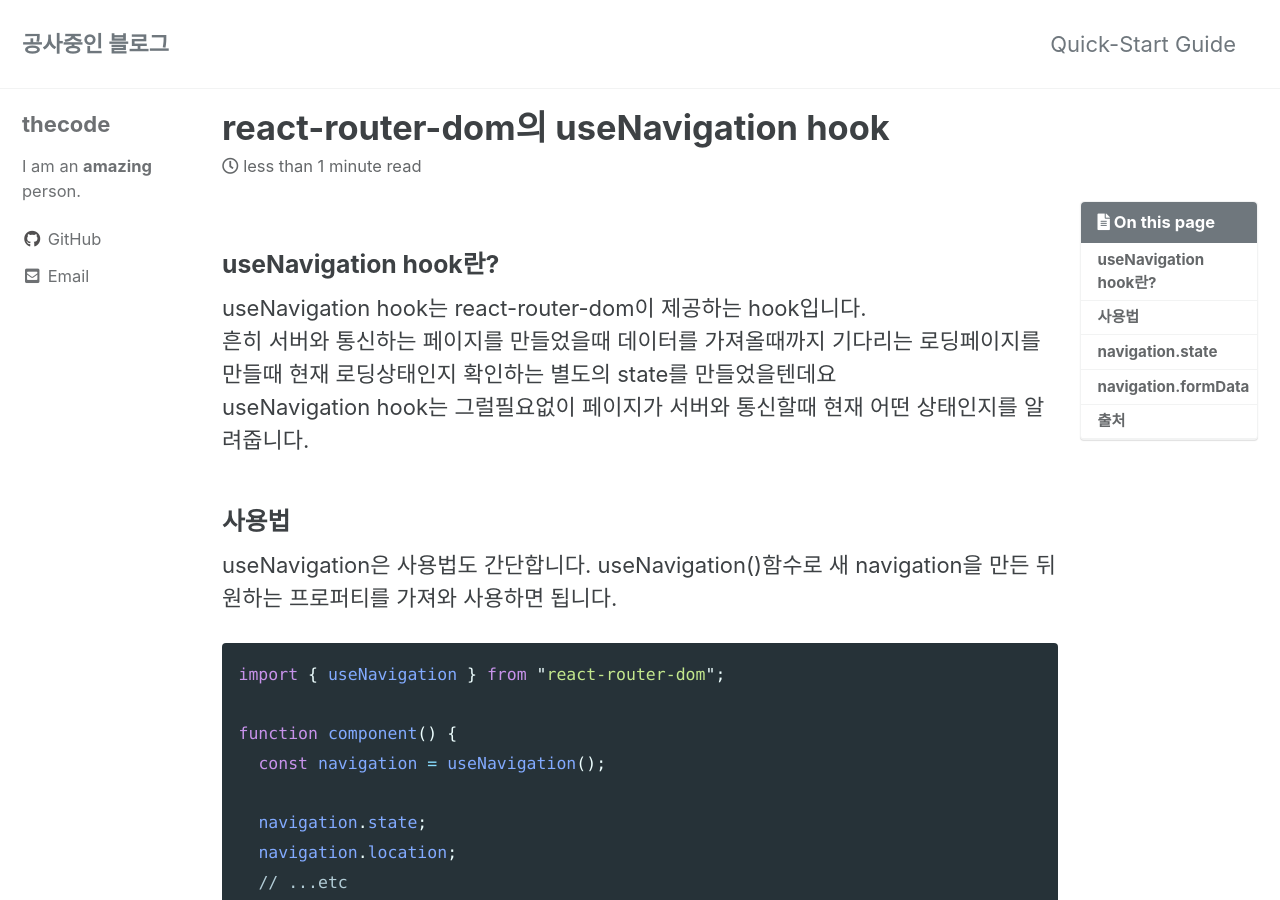
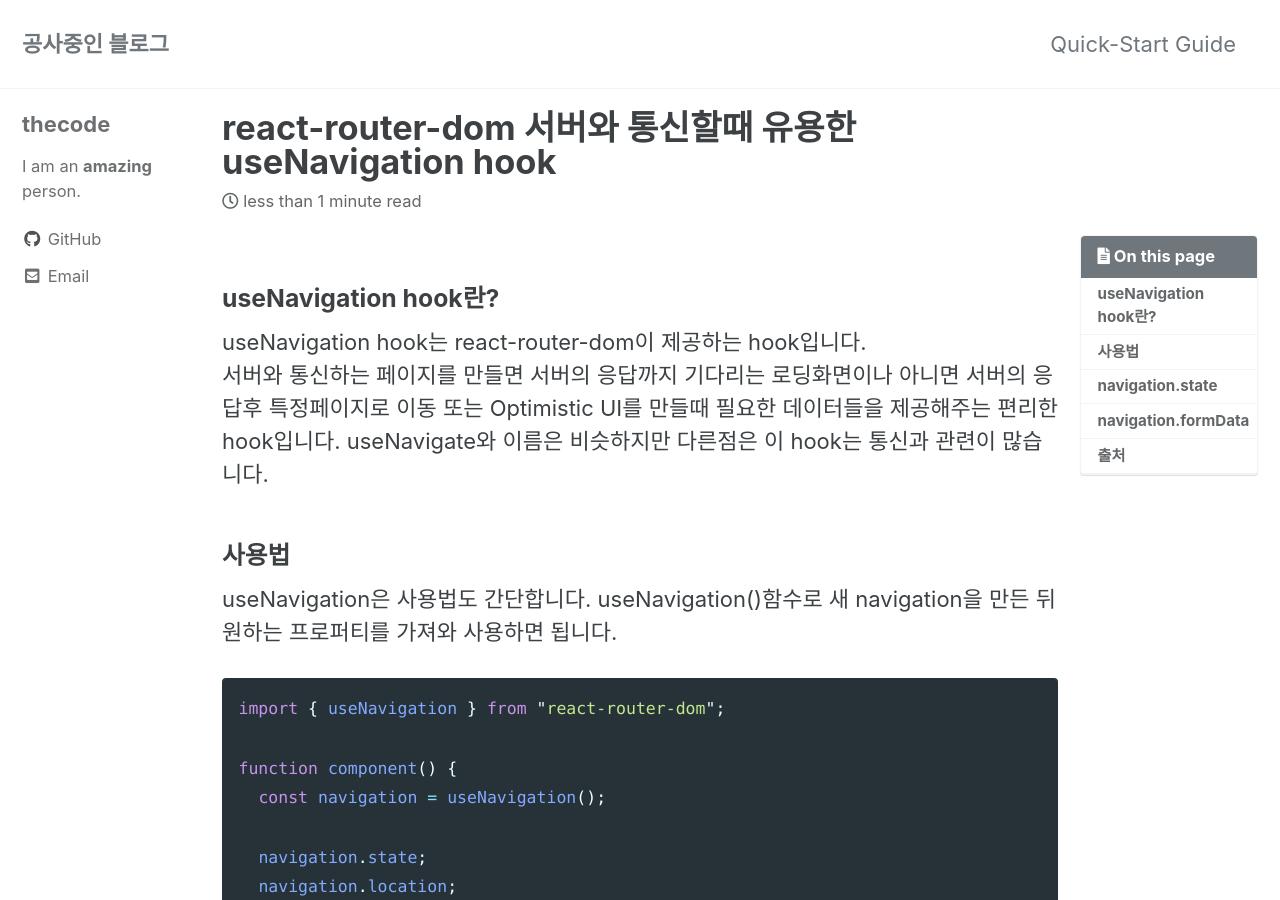
Before and after one commit to thecode00/thecode00.github.io, a Jekyll site: the page built from _posts/FE/2023-11-15-react-router-dom-usenavigation.md, in a window 1280 px wide and 900 px high. Built offline with Jekyll 4.4.1, drawn with Linux system fonts in a browser that asks for light colours; cached includes are drawn as plain includes; some web fonts are replaced.

Commit message:
Change post

```diff
--- a/_posts/FE/2023-11-15-react-router-dom-usenavigation.md
+++ b/_posts/FE/2023-11-15-react-router-dom-usenavigation.md
@@ -1,5 +1,5 @@
 ---
-title: "react-router-dom의 useNavigation hook"
+title: "react-router-dom 서버와 통신할때 유용한 useNavigation hook"
 excerpt: "react-router-dom의 useNavigation hook에 대해 알아보자"
 
 categories: react-router-dom
@@ -12,8 +12,8 @@ last_modified_at: 2023-11-15
 ### useNavigation hook란?
 
 useNavigation hook는 react-router-dom이 제공하는 hook입니다.
-흔히 서버와 통신하는 페이지를 만들었을때 데이터를 가져올때까지 기다리는 로딩페이지를 만들때 현재 로딩상태인지 확인하는 별도의 state를 만들었을텐데요
-useNavigation hook는 그럴필요없이 페이지가 서버와 통신할때 현재 어떤 상태인지를 알려줍니다.
+서버와 통신하는 페이지를 만들면 서버의 응답까지 기다리는 로딩화면이나 아니면 서버의 응답후 특정페이지로 이동 또는 Optimistic UI를 만들때 필요한 데이터들을 제공해주는 편리한 hook입니다.
+useNavigate와 이름은 비슷하지만 다른점은 이 hook는 통신과 관련이 많습니다.
 
 ### 사용법
 
```
